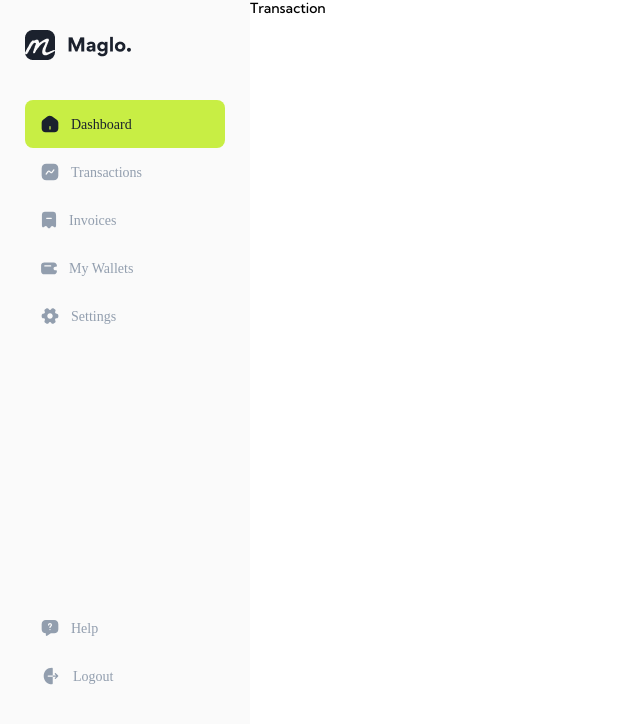
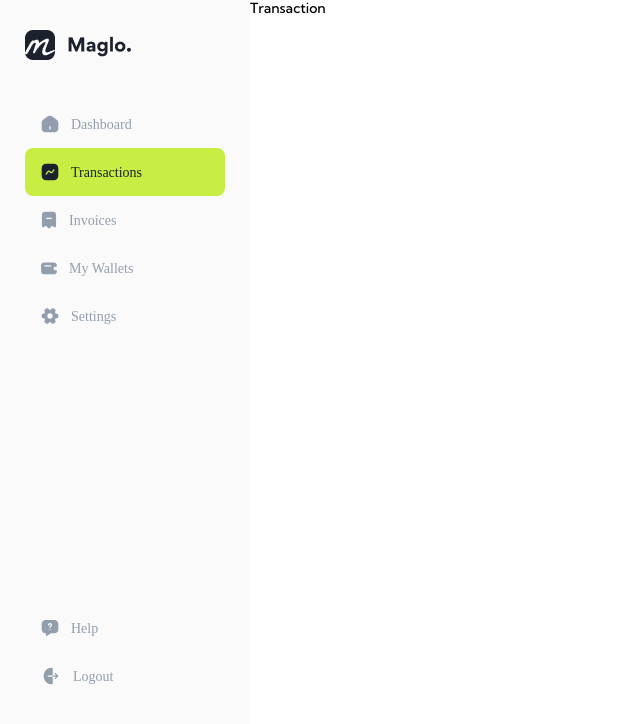
Before and after one commit to rowengit/financial-management, a Next.js app: page /transaction in a window 1280 px wide. Shown: the top 724 px of the page, without its empty margins (0-640 px from the left). Built offline with nearby package versions, Linux system fonts and the light colour scheme.

Commit message:
[feat] sidebar: add route

```diff
--- a/components/sidebar.tsx
+++ b/components/sidebar.tsx
@@ -1,7 +1,7 @@
 import styled from "styled-components";
 import { Logo } from "./common/logo";
 import * as Icon from "@icons";
-import Link from "next/link";
+import { useRouter } from "next/router";
 
 const Styled = styled.div`
 	width: 250px;
@@ -61,40 +61,41 @@ const Styled = styled.div`
 `;
 
 export const Sidebar = () => {
+	const { asPath, push } = useRouter();
 	return (
 		<Styled>
 			<Logo />
 			<div>
 				<ul>
-					<li className="active">
-						<Link href="/">
+					<li
+						className={asPath === "/" ? "active" : ""}
+						onClick={() => push("/")}>
 						<Icon.Dashboard />
 						Dashboard
-						</Link>
 					</li>
-					<li>
-						<Link href="/transaction">
+					<li
+						className={asPath === "/transaction" ? "active" : ""}
+						onClick={() => push("/transaction")}>
 						<Icon.Transactions />
 						Transactions
-						</Link>
 					</li>
-					<li>
-						<Link href="/invoices">
+					<li
+						className={asPath === "/invoices" ? "active" : ""}
+						onClick={() => push("/invoices")}>
 						<Icon.Invoices />
 						Invoices
-						</Link>
 					</li>
-					<li>
-						<Link href="/myWallets">
+					<li
+						className={asPath === "/myWallets" ? "active" : ""}
+						onClick={() => push("/myWallets")}>
 						<Icon.Wallet />
 						My Wallets
-						</Link>
 					</li>
-					<li>
-						<Link href="/settings">
+					<li
+						className={asPath === "/settings" ? "active" : ""}
+						onClick={() => push("/settings")}>
 						<Icon.Settings />
 						Settings
-						</Link>
 					</li>
 				</ul>
 				<ul>
@@ -102,11 +103,9 @@ export const Sidebar = () => {
 						<Icon.Help />
 						Help
 					</li>
-					<li>
-						<Link href={"/signin"}>
+					<li onClick={() => push("/signin")}>
 						<Icon.Logout />
 						Logout
-						</Link>
 					</li>
 				</ul>
 			</div>
```
Lines whose indentation alone changed are shown as unchanged.
